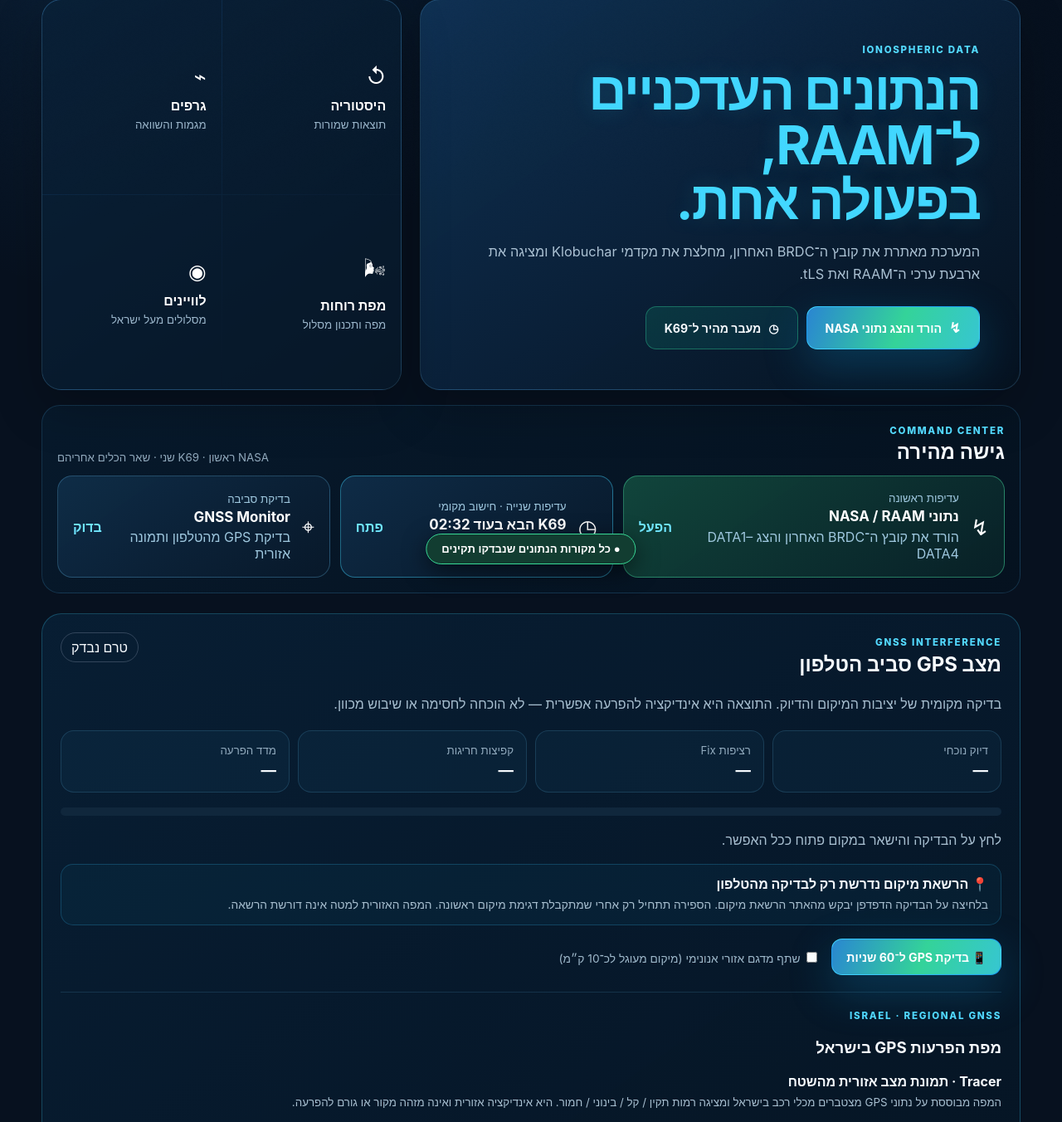
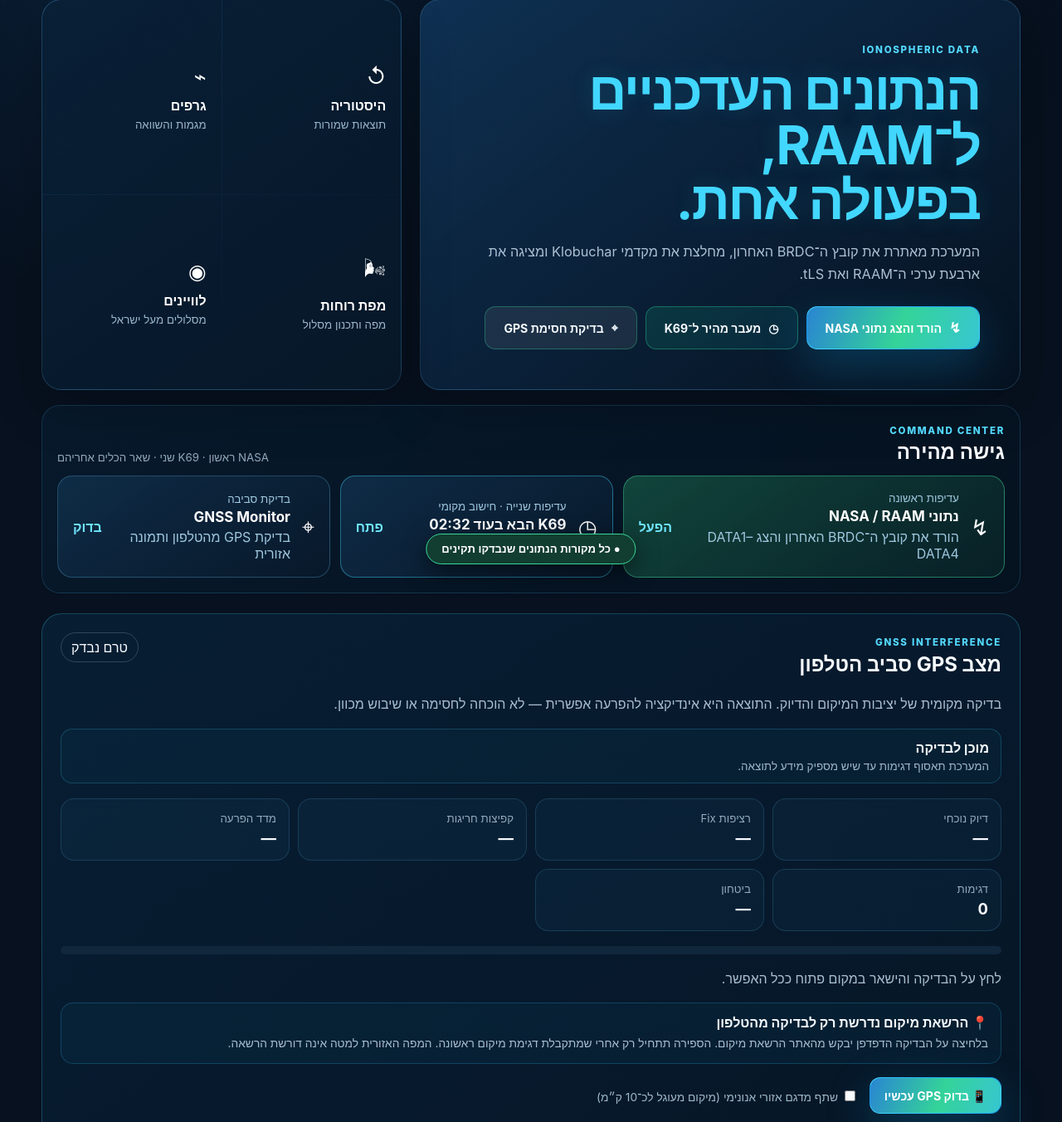
Before and after one commit to l2005l/HaniaION, a FastAPI app: page / in a window 1280 px wide. Shown: the part 110-1462 px from the top of the page at 83% size. Run offline with FastAPI, Linux system fonts and the light colour scheme; data that the repository does not hold is empty; some libraries are stand-ins or nearby versions.

Commit message:
add adaptive live GPS intererferene chcck

```diff
--- a/static/app.js
+++ b/static/app.js
@@ -1156,39 +1156,43 @@
 
 document.addEventListener("DOMContentLoaded", initializeK69Monitor);
 
-// v2.9 — GNSS permission-first flow + regional map
+// v2.10 — adaptive live GNSS interference check
 (() => {
   const $ = id => document.getElementById(id);
   if (!$('gnssTestButton')) return;
-  let watchId = null, samples = [], started = 0, timer = null, firstFix = false;
-  const button = $('gnssTestButton');
+  let watchId=null, samples=[], started=0, timer=null, firstFix=false, lastSampleAt=0;
+  const button=$('gnssTestButton');
   const dist=(a,b)=>{const R=6371000,p=Math.PI/180,dLat=(b.latitude-a.latitude)*p,dLon=(b.longitude-a.longitude)*p,x=Math.sin(dLat/2)**2+Math.cos(a.latitude*p)*Math.cos(b.latitude*p)*Math.sin(dLon/2)**2;return 2*R*Math.asin(Math.sqrt(x));};
-  function resetButton(){ button.disabled=false; button.textContent='📱 בדיקת GPS ל־60 שניות'; }
-  function stopWatch(){ if(watchId!==null) navigator.geolocation.clearWatch(watchId); if(timer) clearInterval(timer); watchId=null; timer=null; }
-  function permissionError(err){ stopWatch(); resetButton(); const denied=err && err.code===1; $('gnssBadge').className='gnss-badge neutral'; $('gnssBadge').textContent=denied?'נדרשת הרשאה':'אין Fix'; $('gnssReason').textContent=denied?'הדפדפן חסם גישה למיקום. אפשר הרשאת Location לאתר דרך הגדרות האתר בדפדפן ואז נסה שוב.':'לא התקבלה דגימת GPS. ודא ששירותי המיקום פעילים ונסה במקום עם שמיים פתוחים.'; }
-  function render(score, accuracy, fixRatio, jumps, reason){
-    $('gnssAccuracy').textContent=Number.isFinite(accuracy)?`±${accuracy.toFixed(1)} m`:'—'; $('gnssFix').textContent=`${Math.round(fixRatio*100)}%`; $('gnssJumps').textContent=String(jumps); $('gnssScore').textContent=`${score}/100`; $('gnssMeter').style.width=`${score}%`; $('gnssReason').textContent=reason;
-    const b=$('gnssBadge'); b.className='gnss-badge '+(score<30?'ok':score<60?'warn':'alert'); b.textContent=score<30?'תקין':score<60?'חשוד':'הפרעה משמעותית';
+  const setLive=(title,text)=>{const el=$('gnssLiveStatus'); if(el) el.innerHTML=`<strong>${title}</strong><span>${text}</span>`;};
+  function resetButton(){button.disabled=false;button.textContent='📱 בדוק GPS עכשיו';}
+  function stopWatch(){if(watchId!==null) navigator.geolocation.clearWatch(watchId);if(timer)clearInterval(timer);watchId=null;timer=null;}
+  function metrics(){
+    if(!samples.length)return null;
+    const acc=samples.map(s=>s.accuracy).filter(Number.isFinite), accuracy=acc.reduce((a,b)=>a+b,0)/acc.length;
+    let jumps=0;for(let i=1;i<samples.length;i++){const dt=(samples[i].t-samples[i-1].t)/1000,d=dist(samples[i-1],samples[i]);if(dt<8&&d>Math.max(80,samples[i].accuracy*4))jumps++;}
+    const elapsed=Math.max(1,(Date.now()-started)/1000), expected=Math.max(samples.length,Math.ceil(elapsed/3));
+    const fixRatio=Math.min(1,samples.length/expected);
+    const score=Math.round(Math.min(100,Math.max(0,accuracy-8)*1.15+(1-fixRatio)*45+jumps*18));
+    const confidence=Math.min(99,Math.round(samples.length*5+Math.min(elapsed,20)*1.5));
+    return {accuracy,jumps,fixRatio,score,confidence,elapsed};
   }
-  async function regional(lat,lon, share, score, accuracy, fixRatio){
-    const latCell=Math.round(lat*10)/10, lonCell=Math.round(lon*10)/10;
-    try{if(share) await fetch('/api/gnss/sample',{method:'POST',headers:{'Content-Type':'application/json'},body:JSON.stringify({lat_cell:latCell,lon_cell:lonCell,score,accuracy_m:accuracy,fix_ratio:fixRatio})});
-      const r=await fetch(`/api/gnss/region?lat_cell=${latCell}&lon_cell=${lonCell}`,{cache:'no-store'}); const d=await r.json();
-      if(!d.count){$('regionalGnss').textContent='אין מספיק מדידות באזור';$('regionalGnssDetail').textContent='המדד הקהילתי יופיע לאחר שיצטברו בדיקות אנונימיות בטווח של כ־30 ק״מ.';return;}
-      $('regionalGnss').textContent=`${d.score<30?'🟢 רגוע':d.score<60?'🟡 הפרעות אפשריות':'🟠 סימנים חריגים'} · ${d.score}/100`;
-      $('regionalGnssDetail').textContent=`${d.count} מדידות ב־2 השעות האחרונות · דיוק ממוצע ±${d.accuracy_m} מ׳. זהו מדד קהילתי, לא אישור לחסימה.`;
-    }catch(e){$('regionalGnss').textContent='התמונה הקהילתית אינה זמינה כרגע';}
+  function paint(m){
+    if(!m)return;
+    $('gnssAccuracy').textContent=`±${m.accuracy.toFixed(1)} m`;$('gnssFix').textContent=`${Math.round(m.fixRatio*100)}%`;$('gnssJumps').textContent=String(m.jumps);$('gnssScore').textContent=`${m.score}/100`;$('gnssMeter').style.width=`${m.score}%`;
+    if($('gnssSamples'))$('gnssSamples').textContent=String(samples.length);if($('gnssConfidence'))$('gnssConfidence').textContent=`${m.confidence}%`;
   }
-  function finish(){ stopWatch(); resetButton();
-    if(!samples.length){$('gnssBadge').textContent='אין מספיק מידע';$('gnssReason').textContent='לא התקבלו מספיק דגימות מיקום.';return;}
-    const acc=samples.map(s=>s.accuracy).filter(Number.isFinite), accuracy=acc.reduce((a,b)=>a+b,0)/acc.length; let jumps=0; for(let i=1;i<samples.length;i++){const dt=(samples[i].t-samples[i-1].t)/1000,d=dist(samples[i-1],samples[i]);if(dt<8&&d>Math.max(80,samples[i].accuracy*4))jumps++;}
-    const expected=Math.max(8,Math.round((Date.now()-started)/5000)),fixRatio=Math.min(1,samples.length/expected);let score=Math.round(Math.min(100,(Math.max(0,accuracy-8)*1.15)+(1-fixRatio)*45+jumps*18));
-    const reason=score<30?'ה־Fix יציב והדיוק עקבי. לא זוהו סימנים משמעותיים להפרעה.':score<60?'נמצאה ירידה ביציבות או בדיוק. מבנים, רכב או חסימת שמיים יכולים לגרום לאותה תוצאה.':'נמצאו סימנים חריגים באיכות המיקום. מומלץ לחזור על הבדיקה במקום פתוח לפני הסקת מסקנות.';render(score,accuracy,fixRatio,jumps,reason);const last=samples[samples.length-1];regional(last.latitude,last.longitude,$('gnssShare').checked,score,accuracy,fixRatio);
+  function permissionError(err){stopWatch();resetButton();const denied=err&&err.code===1;$('gnssBadge').className='gnss-badge neutral';$('gnssBadge').textContent=denied?'נדרשת הרשאה':'קליטה לא מספקת';const text=denied?'הדפדפן חסם גישה למיקום. אפשר Location לאתר דרך הגדרות האתר ונסה שוב.':'לא התקבל Fix אמין. עבור לאזור פתוח עם קו ראייה לשמיים ללא חסימה ונסה שוב.';$('gnssReason').textContent=text;setLive(denied?'נדרשת הרשאת מיקום':'אין מספיק קליטת GPS',text);}
+  async function regional(lat,lon,share,score,accuracy,fixRatio){const latCell=Math.round(lat*10)/10,lonCell=Math.round(lon*10)/10;try{if(share)await fetch('/api/gnss/sample',{method:'POST',headers:{'Content-Type':'application/json'},body:JSON.stringify({lat_cell:latCell,lon_cell:lonCell,score,accuracy_m:accuracy,fix_ratio:fixRatio})});const r=await fetch(`/api/gnss/region?lat_cell=${latCell}&lon_cell=${lonCell}`,{cache:'no-store'}),d=await r.json();if(!d.count){$('regionalGnss').textContent='אין מספיק מדידות באזור';return;}$('regionalGnss').textContent=`${d.score<30?'🟢 רגוע':d.score<60?'🟡 הפרעות אפשריות':'🟠 סימנים חריגים'} · ${d.score}/100`;$('regionalGnssDetail').textContent=`${d.count} מדידות ב־2 השעות האחרונות · דיוק ממוצע ±${d.accuracy_m} מ׳.`;}catch(e){$('regionalGnss').textContent='התמונה הקהילתית אינה זמינה כרגע';}}
+  function finish(forced=false){const m=metrics();stopWatch();resetButton();if(!m||samples.length<4){$('gnssBadge').textContent='אין מספיק מידע';$('gnssReason').textContent='לא התקבלו מספיק דגימות. עבור למקום פתוח לשמיים ונסה שוב.';setLive('אין מספיק מידע','עבור לאזור פתוח עם קו ראייה לשמיים ללא חסימה ונסה שוב.');return;}
+    paint(m);const poorSky=m.accuracy>35 || m.fixRatio<.55;
+    let title,reason,cls;
+    if(poorSky){title='קליטה לא מספקת לקביעה';reason='איכות ה־GPS נמוכה. ייתכן שאתה בתוך מבנה, ברכב מקורה או עם חסימת שמיים. עבור לאזור פתוח לשמיים ונסה שוב.';cls='warn';}
+    else if(m.score<30){title='לא זוהתה הפרעת GPS';reason='ה־Fix יציב והדיוק עקבי. לא זוהו סימנים משמעותיים לחסימה או הפרעה במהלך הבדיקה.';cls='ok';}
+    else if(m.score<60){title='חשד להפרעת GPS';reason='נמצאו סימנים לאי־יציבות. מומלץ לחזור על הבדיקה במקום פתוח לשמיים כדי לשלול חסימת קליטה סביבתית.';cls='warn';}
+    else{title='סימנים חזקים להפרעת GPS';reason='נמצאו חריגות משמעותיות במדדי המיקום. זו אינדיקציה להפרעה, לא הוכחה לחסימה מכוונת.';cls='alert';}
+    $('gnssBadge').className='gnss-badge '+cls;$('gnssBadge').textContent=title;$('gnssReason').textContent=reason;setLive(title,`${samples.length} דגימות נותחו · ביטחון ${m.confidence}%`);const last=samples[samples.length-1];regional(last.latitude,last.longitude,$('gnssShare').checked,m.score,m.accuracy,m.fixRatio);
   }
-  function beginCountdown(){ if(firstFix) return; firstFix=true; started=Date.now(); let left=60; button.textContent=`בודק… ${left}s`; timer=setInterval(()=>{left-=1;button.textContent=`בודק… ${left}s`;if(left<=0)finish();},1000); }
-  button.addEventListener('click',()=>{
-    if(!navigator.geolocation){$('gnssReason').textContent='הדפדפן אינו תומך בבדיקת מיקום.';return;}
-    samples=[];firstFix=false;button.disabled=true;button.textContent='📍 מבקש הרשאת מיקום…';$('gnssReason').textContent='אשר לדפדפן גישה למיקום. הספירה תתחיל רק לאחר קבלת Fix ראשון.';
-    watchId=navigator.geolocation.watchPosition(p=>{beginCountdown();samples.push({latitude:p.coords.latitude,longitude:p.coords.longitude,accuracy:p.coords.accuracy,t:Date.now()});$('gnssAccuracy').textContent=`±${p.coords.accuracy.toFixed(1)} m`;$('gnssReason').textContent=`הבדיקה פעילה · התקבלו ${samples.length} דגימות.`;},permissionError,{enableHighAccuracy:true,maximumAge:0,timeout:15000});
-  });
+  function maybeFinish(){const m=metrics();if(!m)return;paint(m);const enoughStable=samples.length>=8&&m.elapsed>=15&&m.confidence>=75&&m.accuracy<=25;const enoughAny=samples.length>=12&&m.elapsed>=22&&m.confidence>=82;if(enoughStable||enoughAny)finish();}
+  function begin(){if(firstFix)return;firstFix=true;started=Date.now();setLive('בודק GPS בזמן אמת','אוסף דגימות ומעריך אם כבר יש מספיק מידע.');timer=setInterval(()=>{const m=metrics();if(m){paint(m);button.textContent=`בודק… ${samples.length} דגימות`;if(m.elapsed>=45)finish(true);else maybeFinish();}},1000);}
+  button.addEventListener('click',()=>{if(!navigator.geolocation){$('gnssReason').textContent='הדפדפן אינו תומך בבדיקת מיקום.';return;}samples=[];firstFix=false;lastSampleAt=0;button.disabled=true;button.textContent='📍 מבקש הרשאת מיקום…';setLive('ממתין להרשאה','הרשאת Location נדרשת רק לבדיקה המקומית.');$('gnssReason').textContent='אשר לדפדפן גישה למיקום. הבדיקה תתחיל רק לאחר Fix ראשון.';watchId=navigator.geolocation.watchPosition(p=>{begin();const now=Date.now();samples.push({latitude:p.coords.latitude,longitude:p.coords.longitude,accuracy:p.coords.accuracy,t:now});lastSampleAt=now;const m=metrics();paint(m);setLive('בודק GPS בזמן אמת',`נאספו ${samples.length} דגימות · ביטחון ${m?m.confidence:0}%`);$('gnssReason').textContent=p.coords.accuracy>35?'הקליטה כרגע חלשה. אם המצב נמשך, עבור לאזור פתוח לשמיים.':'הבדיקה פעילה והמדדים מתעדכנים בזמן אמת.';maybeFinish();},permissionError,{enableHighAccuracy:true,maximumAge:0,timeout:15000});});
 })();
--- a/static/index.html
+++ b/static/index.html
@@ -37,6 +37,7 @@
         <div class="focused-primary-actions">
           <button id="heroCalculateButton" class="button button-primary button-large" type="button"><span class="button-icon">↯</span> הורד והצג נתוני NASA</button>
           <a class="button button-secondary button-large k69-priority-button" href="#gps-pulse"><span>◷</span> מעבר מהיר ל־K69</a>
+          <a class="button button-secondary button-large gnss-priority-button" href="#gnss-monitor"><span>⌖</span> בדיקת חסימת GPS</a>
         </div>
       </div>
 
@@ -66,12 +67,13 @@
     <section id="gnss-monitor" class="gnss-monitor reveal" aria-label="ניטור GNSS מהטלפון">
       <div class="gnss-head"><div><span class="section-kicker">GNSS INTERFERENCE</span><h2>מצב GPS סביב הטלפון</h2></div><span id="gnssBadge" class="gnss-badge neutral">טרם נבדק</span></div>
       <p class="gnss-explain">בדיקה מקומית של יציבות המיקום והדיוק. התוצאה היא אינדיקציה להפרעה אפשרית — לא הוכחה לחסימה או שיבוש מכוון.</p>
+      <div id="gnssLiveStatus" class="gnss-live-status"><strong>מוכן לבדיקה</strong><span>המערכת תאסוף דגימות עד שיש מספיק מידע לתוצאה.</span></div>
       <div class="gnss-grid">
-        <article><small>דיוק נוכחי</small><strong id="gnssAccuracy">—</strong></article><article><small>רציפות Fix</small><strong id="gnssFix">—</strong></article><article><small>קפיצות חריגות</small><strong id="gnssJumps">—</strong></article><article><small>מדד הפרעה</small><strong id="gnssScore">—</strong></article>
+        <article><small>דיוק נוכחי</small><strong id="gnssAccuracy">—</strong></article><article><small>רציפות Fix</small><strong id="gnssFix">—</strong></article><article><small>קפיצות חריגות</small><strong id="gnssJumps">—</strong></article><article><small>מדד הפרעה</small><strong id="gnssScore">—</strong></article><article><small>דגימות</small><strong id="gnssSamples">0</strong></article><article><small>ביטחון</small><strong id="gnssConfidence">—</strong></article>
       </div>
       <div class="gnss-meter"><span id="gnssMeter"></span></div><p id="gnssReason" class="gnss-reason">לחץ על הבדיקה והישאר במקום פתוח ככל האפשר.</p>
       <div class="gnss-permission-note"><strong>📍 הרשאת מיקום נדרשת רק לבדיקה מהטלפון</strong><span>בלחיצה על הבדיקה הדפדפן יבקש מהאתר הרשאת מיקום. הספירה תתחיל רק אחרי שמתקבלת דגימת מיקום ראשונה. המפה האזורית למטה אינה דורשת הרשאה.</span></div>
-      <div class="gnss-actions"><button id="gnssTestButton" class="button button-primary" type="button">📱 בדיקת GPS ל־60 שניות</button><label><input id="gnssShare" type="checkbox"> שתף מדגם אזורי אנונימי (מיקום מעוגל לכ־10 ק״מ)</label></div>
+      <div class="gnss-actions"><button id="gnssTestButton" class="button button-primary" type="button">📱 בדוק GPS עכשיו</button><label><input id="gnssShare" type="checkbox"> שתף מדגם אזורי אנונימי (מיקום מעוגל לכ־10 ק״מ)</label></div>
       <div class="regional-gnss external-regional"><div><span class="section-kicker">ISRAEL · REGIONAL GNSS</span><h3>מפת הפרעות GPS בישראל</h3></div><strong>Tracer · תמונת מצב אזורית מהשטח</strong><small>המפה מבוססת על נתוני GPS מצטברים מכלי רכב בישראל ומציגה רמות תקין / קל / בינוני / חמור. היא אינדיקציה אזורית ואינה מזהה מקור או גורם להפרעה.</small><div class="gnss-map-frame"><iframe title="מפת הפרעות GPS בישראל - Tracer" src="https://tracer.co.il/gps-jamming-map?embed=1" loading="lazy" referrerpolicy="no-referrer-when-downgrade"></iframe></div><div class="gnss-map-links"><a href="https://tracer.co.il/gps-jamming-map" target="_blank" rel="noopener">פתח מפה מלאה</a><span>מקור חיצוני: Tracer Technologies</span></div></div>
       <div class="regional-gnss community-regional"><div><span class="section-kicker">HANIAION COMMUNITY</span><h3>מדידות HaniaION באזור</h3></div><strong id="regionalGnss">אין עדיין מדידות באזור</strong><small id="regionalGnssDetail">מבוסס רק על בדיקות אנונימיות של HaniaION, אם משתמשים בחרו לשתף.</small></div>
     </section>
--- a/static/service-worker.js
+++ b/static/service-worker.js
@@ -1,4 +1,4 @@
-const CACHE_NAME = "haniaion-v2.9.0";
+const CACHE_NAME = "haniaion-v2.10.0";
 const APP_SHELL = ["/", "/wind", "/satellite", "/static/style.css?v=54", "/static/app.js?v=54", "/static/wind.css?v=45", "/static/wind.js?v=45", "/static/satellite.css?v=21", "/static/satellite.js?v=21", "/static/data-status.css?v=4", "/static/data-status.js?v=4", "/static/icons/icon.svg", "/manifest.webmanifest"];
 
 self.addEventListener("install", event => {
--- a/static/style.css
+++ b/static/style.css
@@ -1356,3 +1356,5 @@
 @media(max-width:650px){.gnss-monitor{padding:16px 13px}.gnss-head{flex-direction:column}.gnss-grid{grid-template-columns:1fr 1fr}.gnss-actions .button{width:100%}}
 /* v2.9 GNSS regional map + permission guidance */
 .gnss-permission-note{margin:14px 0 4px;padding:13px 15px;border:1px solid rgba(56,189,248,.22);border-radius:15px;background:rgba(14,116,144,.09)}.gnss-permission-note strong,.gnss-permission-note span{display:block}.gnss-permission-note span{margin-top:5px;color:#a8bfd0;font-size:.86rem;line-height:1.55}.external-regional{margin-top:20px}.gnss-map-frame{margin-top:14px;border:1px solid rgba(105,207,255,.18);border-radius:18px;overflow:hidden;background:#071421;min-height:420px}.gnss-map-frame iframe{display:block;width:100%;height:460px;border:0}.gnss-map-links{display:flex;justify-content:space-between;gap:10px;align-items:center;margin-top:9px;font-size:.78rem;color:#8eaabd}.gnss-map-links a{color:#67e8f9}.community-regional{margin-top:18px}@media(max-width:650px){.gnss-map-frame{min-height:360px}.gnss-map-frame iframe{height:390px}.gnss-map-links{align-items:flex-start;flex-direction:column}}
+/* v2.10 adaptive GNSS */
+.gnss-live-status{margin:14px 0;padding:12px 14px;border:1px solid rgba(66,215,255,.2);border-radius:14px;background:rgba(14,116,144,.08)}.gnss-live-status strong,.gnss-live-status span{display:block}.gnss-live-status span{margin-top:4px;color:#9fb9cb;font-size:.84rem}.gnss-priority-button{border-color:rgba(52,211,153,.35)}
```
